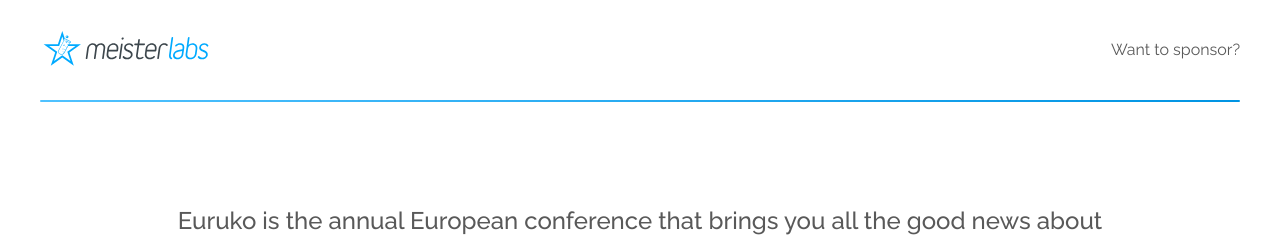
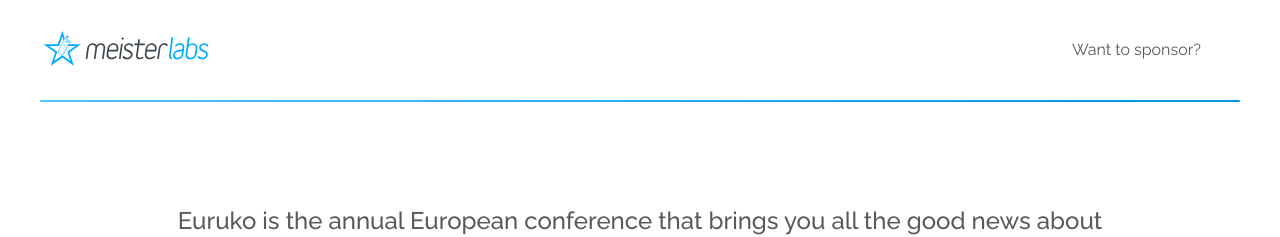
Before and after one commit to euruko/euruko2018.github.io, a Jekyll site: the page built from index.html, in a window 1280 px wide. Shown: the part 730-967 px from the top of the page. Built offline with Jekyll 4.4.1, drawn with Linux system fonts in a browser that asks for light colours.

Commit message:
Sponsor list repsonsive fix

```diff
--- a/_includes/sponsor_list.html
+++ b/_includes/sponsor_list.html
@@ -1,12 +1,14 @@
 <section class="sponsor-list">
     <view column class="layout-wrapper">
-            <view class="aling-items-center">
-                <a href="https://www.meisterlabs.com/" target="_blank">
-                    <img src="/assets/images/sponsors/meisterlabs.svg"/>
-                </a>
+            <view class="aling-items-center h-flex-wrap">
+                <view class="sponsor-wrapper">
+                    <a href="https://www.meisterlabs.com/" target="_blank">
+                        <img src="/assets/images/sponsors/meisterlabs.svg"/>
+                    </a>
+                </view>
 
 
-                <a href="mailto:euruko2018@gmail.com" target="_blank">Want to sponsor?</a>
+                <a href="mailto:euruko2018@gmail.com" target="_blank" class="be-sponsor">Want to sponsor?</a>
             </view>
         <hr class="bg-blue-gradient" />
     </view>
--- a/assets/css/lib/partials/sponsor-list.scss
+++ b/assets/css/lib/partials/sponsor-list.scss
@@ -1,6 +1,10 @@
 @import "includes";
 
 .sponsor-list {
+
+    .sponsor-wrapper {
+        flex-grow: 10;
+    }
     a {
         margin-top: 30px;
         margin-bottom: 30px;
@@ -12,11 +16,14 @@
             width: auto;
             margin-right: 30px;
         }
+    }
 
-        &:last-child {
-            color: $grey;
-            text-decoration: none;
-            margin-left: auto;
-        }
+    .be-sponsor {
+        color: $grey;
+        text-decoration: none;
+        display: flex;
+        flex: 1 1 auto;
+        justify-content: center;
+        white-space: nowrap;
     }
 }
```
